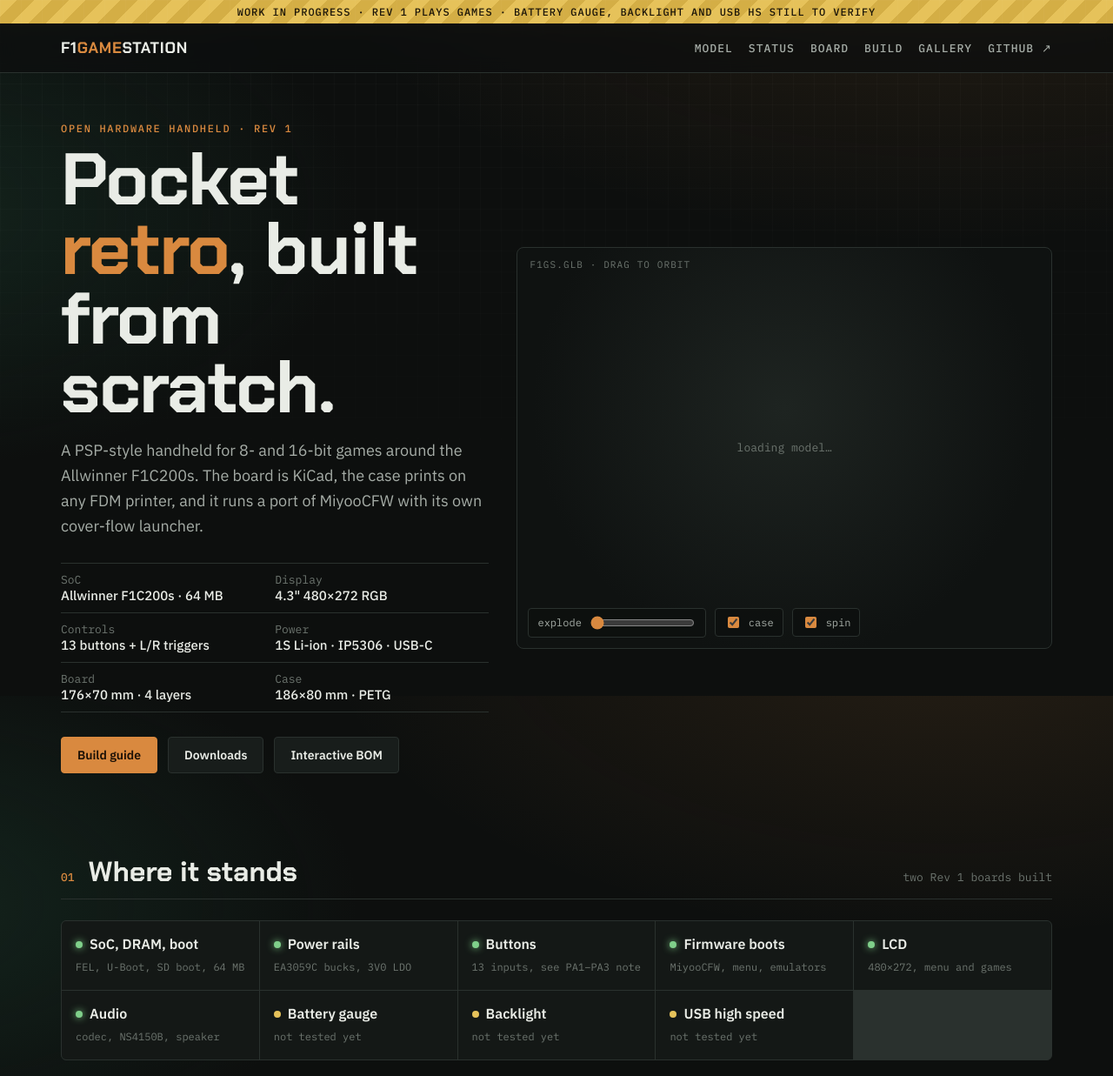
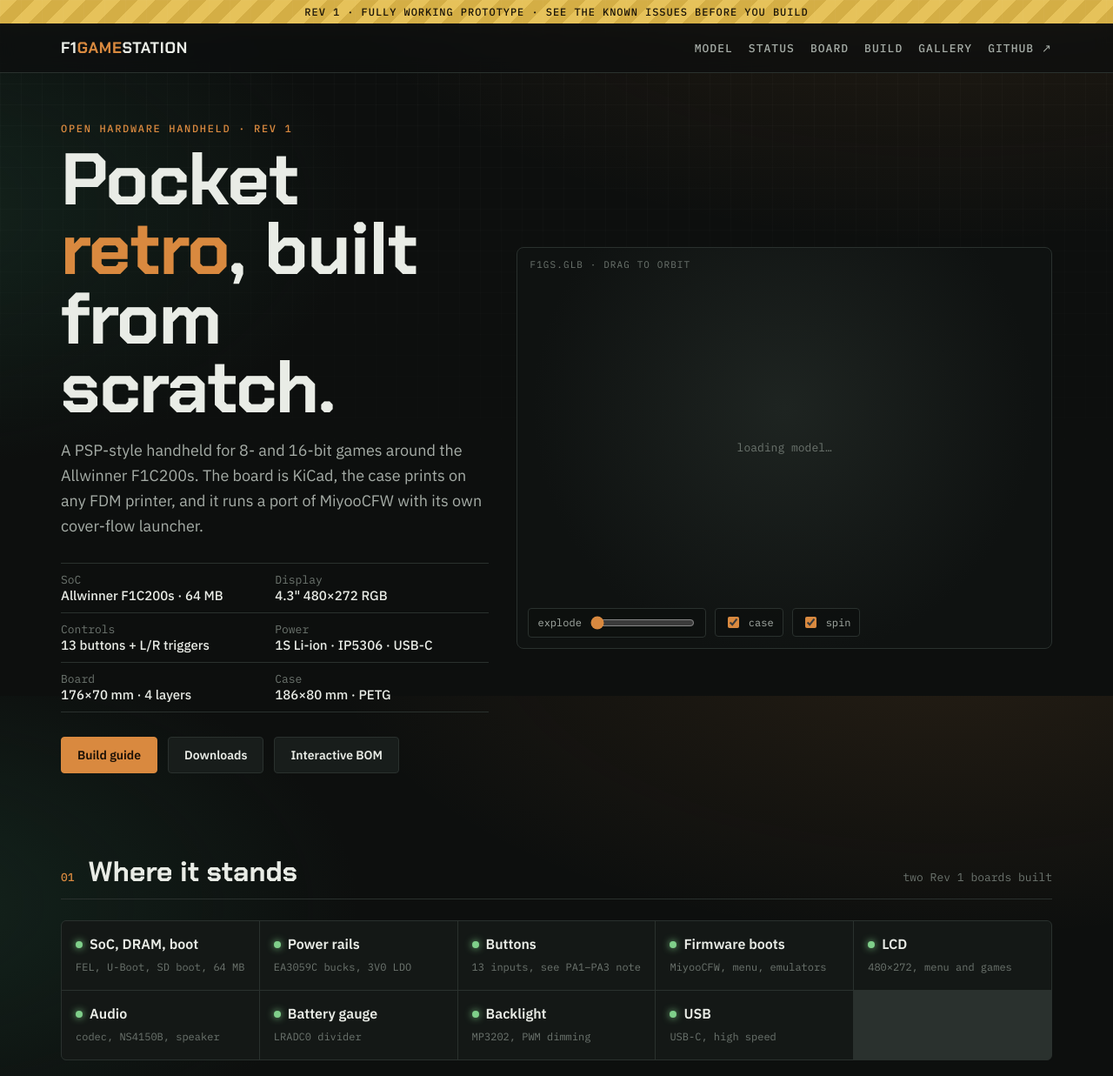
Before and after one commit to kami4ka/F1GameStation-Handheld, a plain HTML site: page site/index.html in a window 1280 px wide. Shown: the top 1237 px of the page at 87% size. Drawn offline with Linux system fonts and the light colour scheme; a script that the page names is missing.

Commit message:
Status: Rev 1 is a fully working console
Co-Authored-By: Claude <noreply@anthropic.com>

```diff
--- a/site/index.html
+++ b/site/index.html
@@ -174,7 +174,7 @@ footer .wrap { display: flex; flex-wrap: wrap; gap: 16px 32px; }
 </style>
 </head>
 <body>
-<div class="wip">Work in progress · Rev 1 plays games · battery gauge, backlight and USB HS still to verify</div>
+<div class="wip">Rev 1 · fully working prototype · see the known issues before you build</div>
 <header class="bar"><div class="wrap">
   <span class="logo">F1<b>GAME</b>STATION</span>
   <nav>
@@ -227,9 +227,9 @@ footer .wrap { display: flex; flex-wrap: wrap; gap: 16px 32px; }
       <div class="ok"><b><span class="dot"></span>Firmware boots</b><small>MiyooCFW, menu, emulators</small></div>
       <div class="ok"><b><span class="dot"></span>LCD</b><small>480×272, menu and games</small></div>
       <div class="ok"><b><span class="dot"></span>Audio</b><small>codec, NS4150B, speaker</small></div>
-      <div class="todo"><b><span class="dot"></span>Battery gauge</b><small>not tested yet</small></div>
-      <div class="todo"><b><span class="dot"></span>Backlight</b><small>not tested yet</small></div>
-      <div class="todo"><b><span class="dot"></span>USB high speed</b><small>not tested yet</small></div>
+      <div class="ok"><b><span class="dot"></span>Battery gauge</b><small>LRADC0 divider</small></div>
+      <div class="ok"><b><span class="dot"></span>Backlight</b><small>MP3202, PWM dimming</small></div>
+      <div class="ok"><b><span class="dot"></span>USB</b><small>USB-C, high speed</small></div>
     </div>
     <div class="issues">
       <h3>Known Rev 1 issues</h3>
```
Also changed, not shown: 3 other files.
